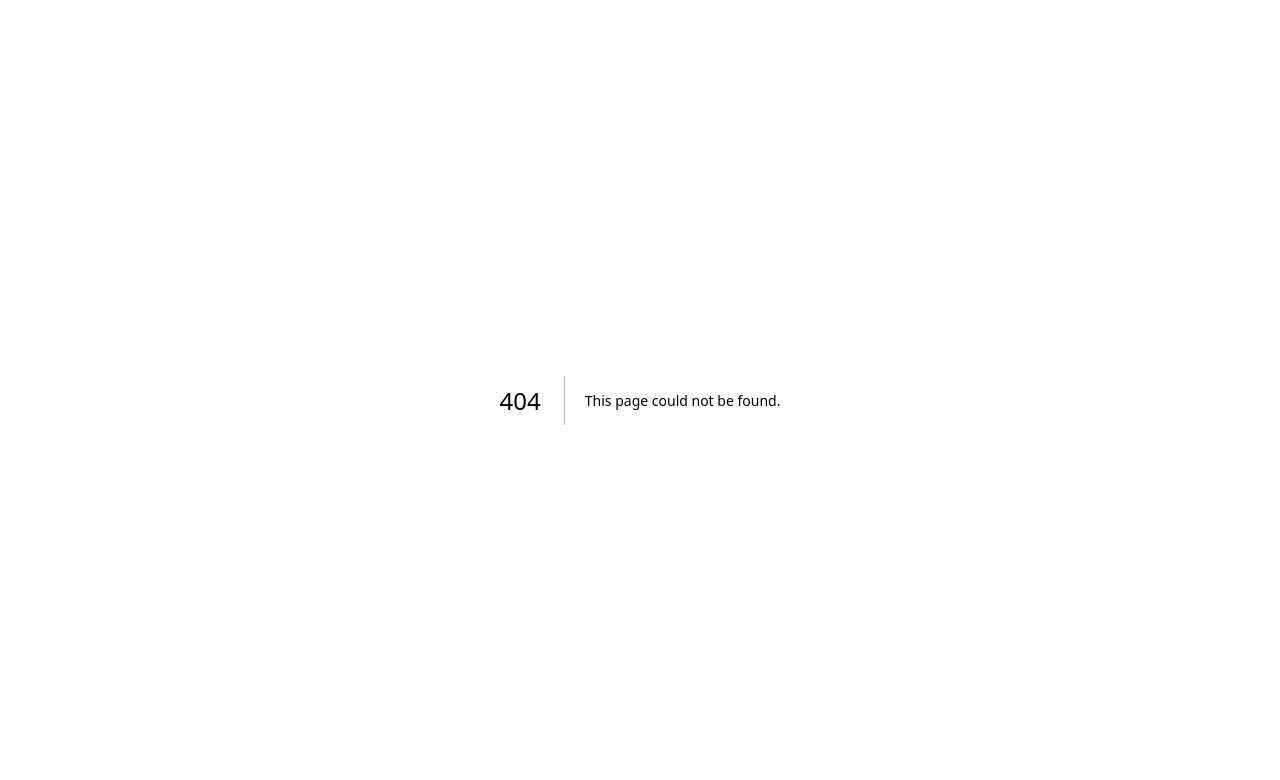
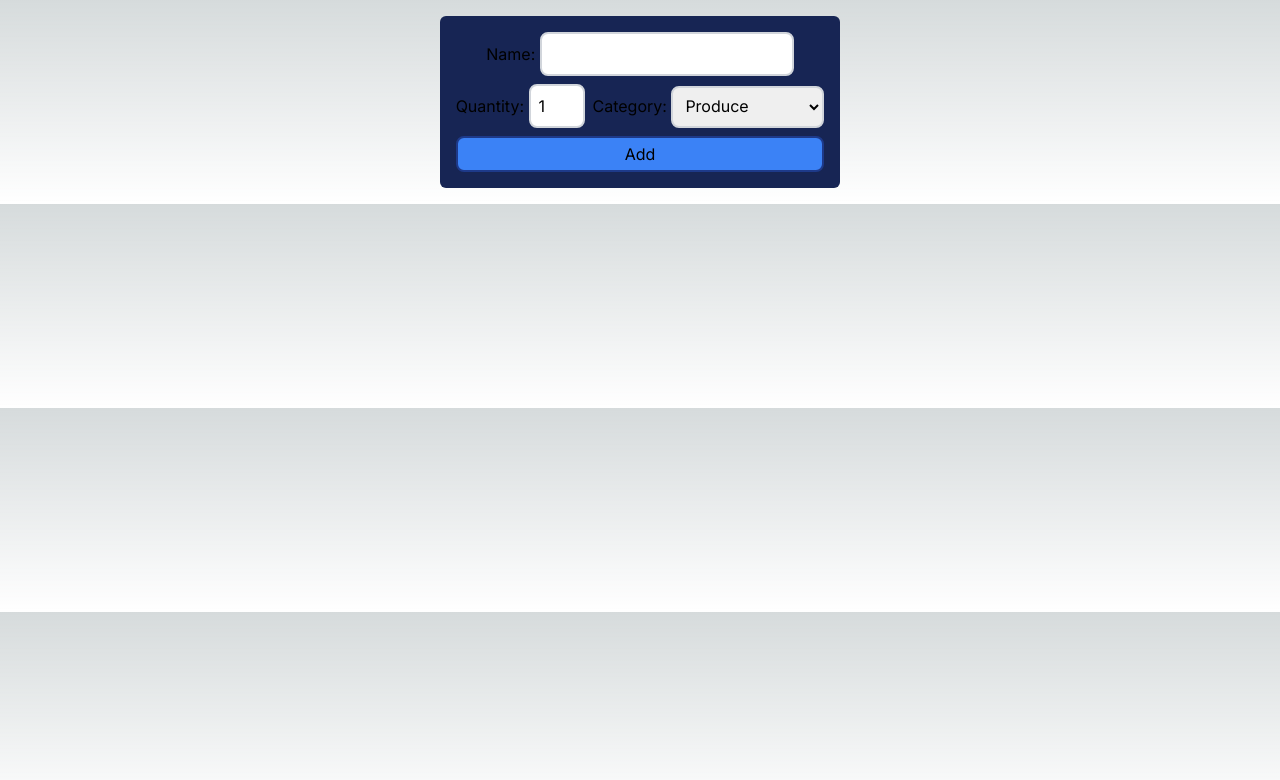
Before and after one commit to Andrew-Reimert/cprg306-assignments, a Next.js app: page /week-4 in a window 1280 px wide. Before the commit this address had no page. Shown: the top 780 px of the page. Built offline with nearby package versions, Linux system fonts and the light colour scheme.

Commit message:
week-4
week 4 lab (not fixed)

```diff
--- a/app/page.js
+++ b/app/page.js
@@ -7,6 +7,7 @@ export default function MainPage() {
       <ul>
         <li> <Link href="week-2">week-2</Link> </li>
         <li> <Link href="week-3">week-3</Link> </li>
+        <li> <Link href="week-4">week-4</Link> </li>
       </ul>
     </main>
   );
--- a/app/week-3/item-list.js
+++ b/app/week-3/item-list.js
@@ -1,6 +1,6 @@
-import Item from './item';
+import Item from './item.js';
 
-export default function ItemList() {
+export function ItemList() {
     const item1 = {
         name: "milk, 4 L 🥛",
         quantity: 1,
--- /dev/null
+++ b/app/week-4/new-item.js
@@ -0,0 +1,70 @@
+"use client";
+import { useState } from "react";
+
+export default function NewItem() {
+    const [name, setName] = useState(" ");
+    const [quantity, setQuantity] = useState(1);
+    const [category, setCategory] = useState("produce");
+
+    const handleSubmit = (event) => {
+        event.preventDefault();
+        const item = {
+            name: name,
+            quantity: quantity,
+            category: category,
+        };
+        console.log(item);
+        alert("Item added!");
+        setCategory("produce");
+        setName(" ");
+        setQuantity(1);
+    };
+
+    return (
+        <div  className="flex justify-center p-4">
+            <form onSubmit={handleSubmit} className="p-4 bg-blue-950 rounded-md">
+                <div className="flex justify-center"><label>
+                    Name:{" "}
+                    <input
+                        type="text"
+                        value={name}
+                        onChange={(event) => setName(event.target.value)}
+                        className="text-black border-2 border-gray-300 p-2 rounded-lg"
+                    />
+                </label></div>
+                <label>
+                    Quantity:{" "}
+                    <input
+                        type="number"
+                        value={quantity}
+                        onChange={(event) => setQuantity(event.target.value)}
+                        className="text-black w-14 mt-2 border-2 border-gray-300 p-2 rounded-lg"
+                    />
+                </label>
+                <label className="ml-2">
+                    Category:{" "}
+                    <select
+                        value={category}
+                        onChange={(event) => setCategory(event.target.value)}
+                        className="text-black mt-2 border-2 border-gray-300 p-2 rounded-lg"
+                    >
+                        <option value="produce">Produce</option>
+                        <option value="dairy">Dairy</option>
+                        <option value="bakery">Bakery</option>
+                        <option value="meat">Meat</option>
+                        <option value="frozen foods">Frozen Foods</option>
+                        <option value="canned goods">Canned Goods</option>
+                        <option value="dry goods">Dry Goods</option>
+                        <option value="beverages">Beverages</option>
+                        <option value="snacks">Snacks</option>
+                        <option value="household">Household</option>
+                        <option value="other">Other</option>
+                    </select>
+                </label><br/>
+                <div className="flex justify-center">
+                <button type="submit" className="w-full p-1 mt-2 bg-blue-500 border-2 border-blue-900 rounded-lg hover:font-bold hover:bg-blue-600">Add</button>
+                </div>
+            </form>
+        </div>
+    );
+}
--- /dev/null
+++ b/app/week-4/page.js
@@ -0,0 +1,8 @@
+import NewItem from "./new-item.js";
+export default function Page() {
+    return (
+      <main>
+        <NewItem />
+      </main>
+    );
+}
```
